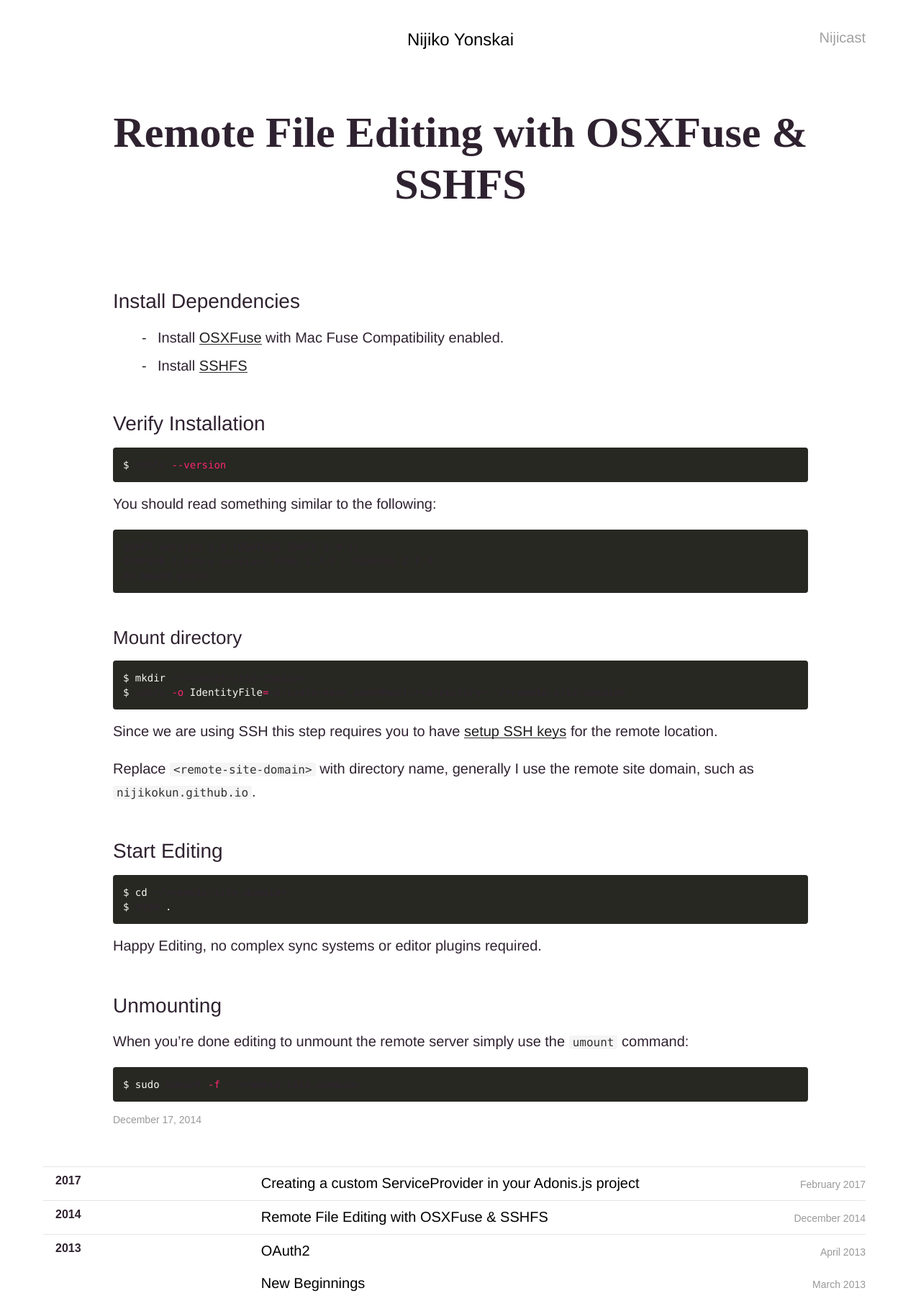
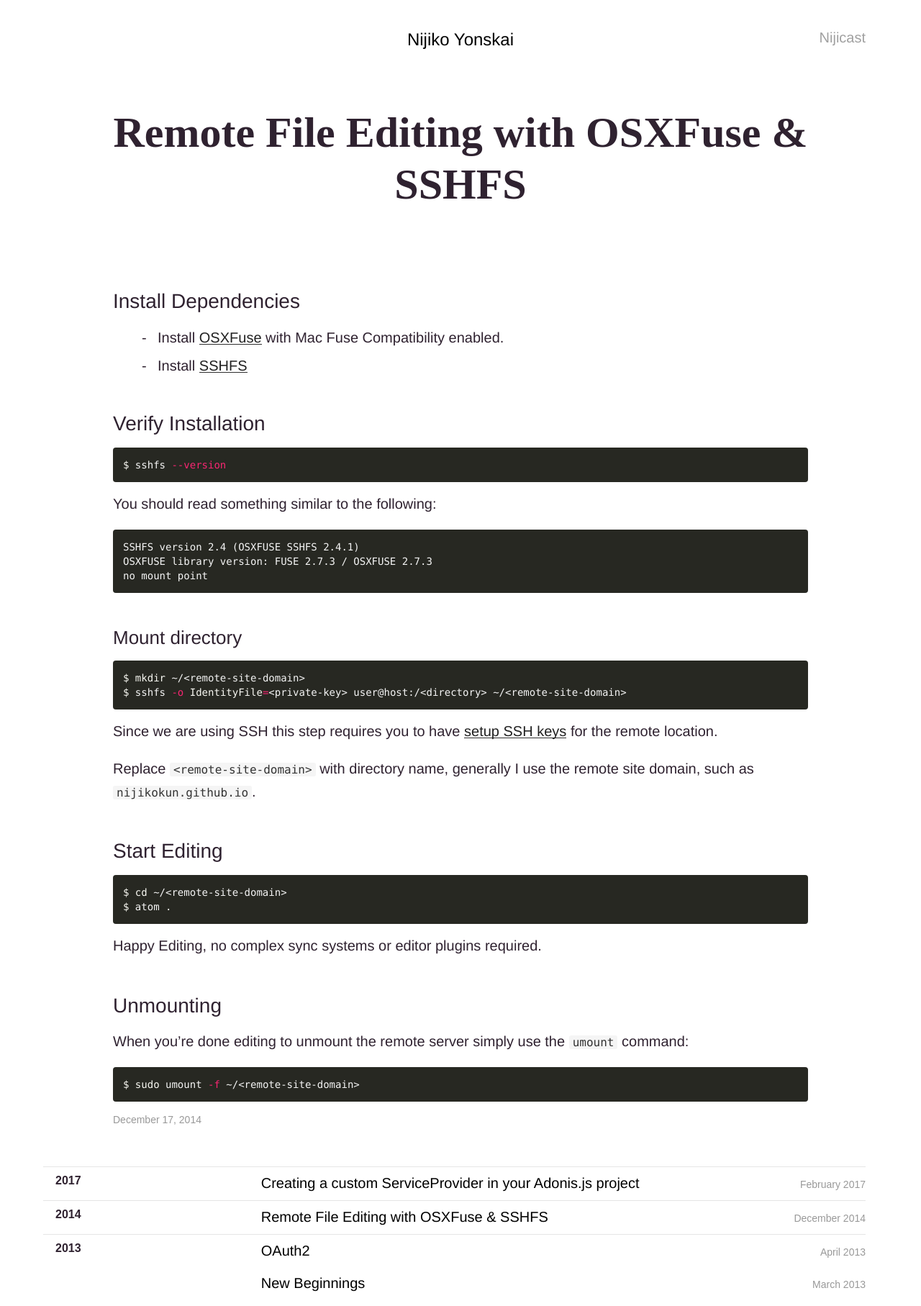
Before and after one commit to nijikokun/nijikokun.github.io, a Jekyll site: the page built from _posts/2014-12-17-Remote-File-Editing-with-OSXFuse-and-SSHFS.md, in a window 1280 px wide. Shown: the whole page at 72% size. Built offline with Jekyll 4.4.1, drawn with Linux system fonts in a browser that asks for light colours; some web fonts are replaced; Markdown is read by kramdown in place of the engine named in the settings.

Commit message:
:nail_care: Fix default code style

```diff
--- a/assets/css/base.css
+++ b/assets/css/base.css
@@ -709,7 +709,7 @@
 
 /* HL */
 
-.highlight pre { background-color: #272822; }
+.highlight pre { background-color: #272822; color: hsl(0, 0%, 96%); }
 .highlight .hll { background-color: #272822; }
 .highlight .c { color: #75715e } /* Comment */
 .highlight .err { color: #960050; background-color: #1e0010 } /* Error */
```
